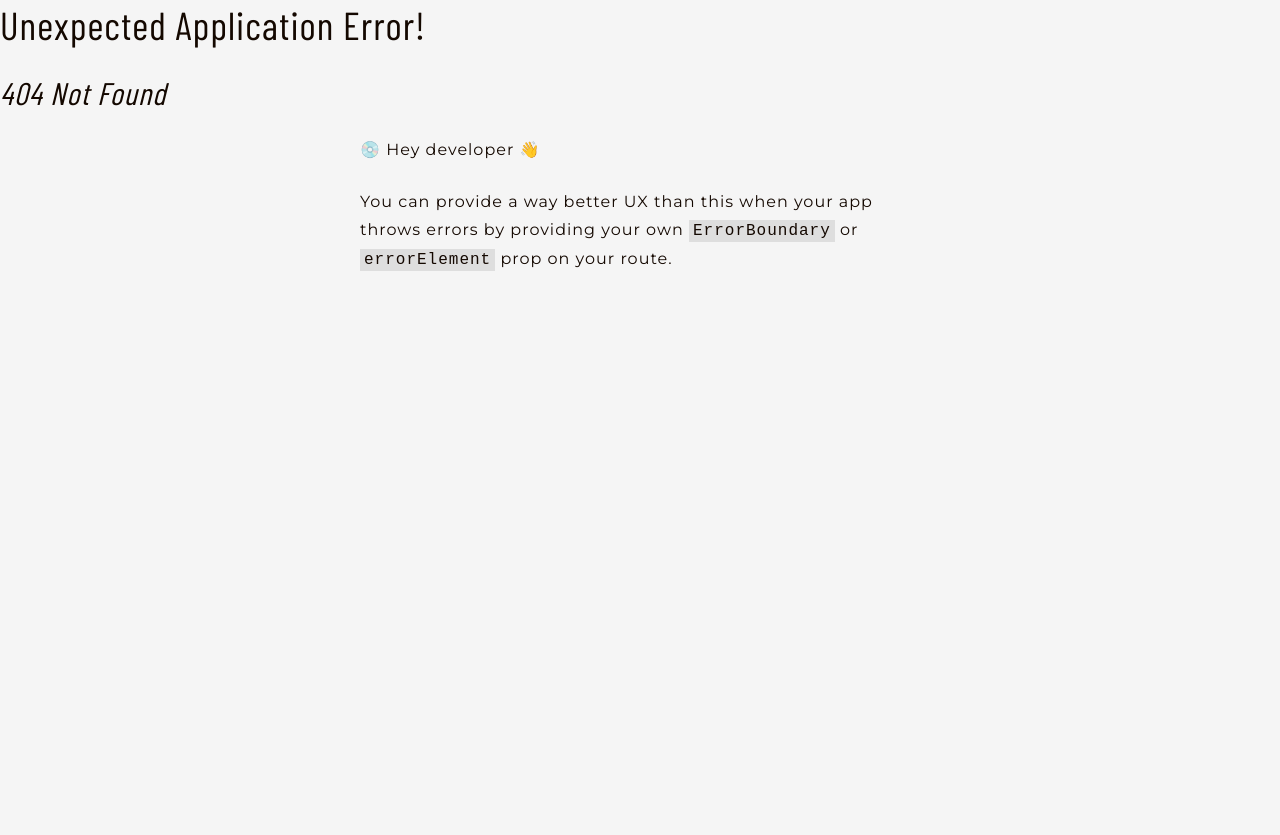
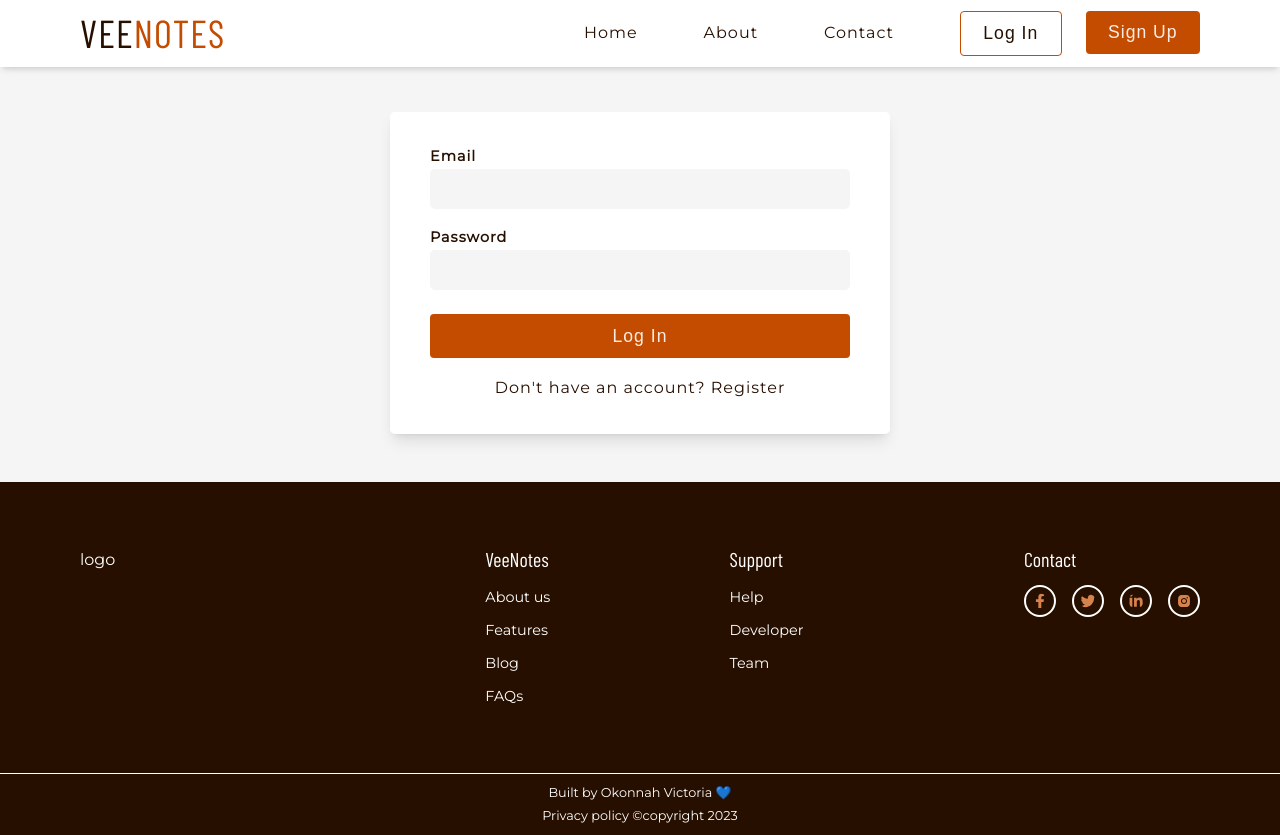
Before and after one commit to Vhickyy/Note-Client, a React (Vite) app: page /login in a window 1280 px wide. Before the commit this address had no page. Before the commit the page ends 800 px from the top, so only its background shows below. Built offline with nearby package versions, Linux system fonts and the light colour scheme.

Commit message:
created signup and login file

```diff
--- a/src/App.tsx
+++ b/src/App.tsx
@@ -1,7 +1,18 @@
 import Home from "./Pages/Home"
 import {createBrowserRouter,createRoutesFromElements,Route, RouterProvider} from "react-router-dom"
+import Layout from "./components/Shared/Layout"
+import Login from "./Pages/Login"
+import Signup from "./Pages/Signup"
 function App() {
-  const router = createBrowserRouter(createRoutesFromElements(<Route path="/" element={<Home/>}/>))
+  const router = createBrowserRouter(createRoutesFromElements(
+    <>
+      <Route path="/" element={<Layout/>}>
+        <Route index element={<Home/>}/>
+        <Route path="login" element={<Login/>}/>
+        <Route path="signup" element={<Signup/>}/>
+      </Route>
+    </>
+  ))
   return (
     <RouterProvider router={router}/>
   )
--- a/src/Pages/Home.tsx
+++ b/src/Pages/Home.tsx
@@ -1,8 +1,7 @@
 import Reviews from '../components/homeComponent/Reviews'
 import Details from '../components/homeComponent/Details'
 import Header from '../components/homeComponent/Header'
-import Pricing from '../components/homeComponent/Pricing'
-import Footer from '../components/homeComponent/Footer'
+import Pricing from '../components/homeComponent/Pricing';
 
 const Home = () => {
   return (
@@ -12,7 +11,6 @@ const Home = () => {
       <Details/>
       <Reviews/>
       <Pricing/>
-      <Footer/>
     </main>
     </>
   )
--- /dev/null
+++ b/src/Pages/Login.tsx
@@ -0,0 +1,69 @@
+import styled from "styled-components"
+import { Link } from "react-router-dom"
+const Login = () => {
+  return (
+    <Wrapper>
+      <form>
+        <div>
+          <label htmlFor="email">Email</label>
+          <input type="text" name="email" id="email"/>
+        </div>
+        <div>
+          <label htmlFor="password">Password</label>
+          <input type="password" name="password" id="password"/>
+        </div>
+        <button>Log In</button>
+        <p>Don't have an account? <Link to={"/signup"}>Register</Link></p>
+      </form>
+    </Wrapper>
+  )
+}
+
+export default Login
+
+const Wrapper = styled.div`
+padding-block: 7rem 3rem;
+/* letter-spacing: normal; */
+color: var(--primaryColor80);
+form{
+  background-color: white;
+  width: min(80%,var(--fixedWidth));
+  margin-inline: auto;
+  padding: 2rem 2.5rem;
+  border-radius: 0.3rem;
+  box-shadow: var(--shadowlg);
+  display: grid;
+  gap: 1rem;
+  font-size: .9rem;
+  label{
+    display: block;
+    font-weight: 600;
+  }
+  input{
+    width: 100%;
+    background-color: whitesmoke;
+    border: transparent;
+    height: 2.5rem;
+    font-size: 1rem;
+    padding: .5rem;
+    border-radius: .3rem;
+    /* outline: 2px solid var(--primaryColor); */
+    caret-color: var(--primaryColor);
+  }
+  button{
+    margin-top: .5rem;
+    width: 100%;
+  }
+  p{
+    margin: 0;
+    text-align: center;
+  }
+  input:focus{
+    outline: 2px solid var(--primaryColor70);
+  }
+  a{
+    color: var(--primaryColor80);
+  }
+}
+  /* height: 100vh; */
+`
--- /dev/null
+++ b/src/Pages/Signup.tsx
@@ -0,0 +1,106 @@
+import styled from "styled-components"
+import { Link } from "react-router-dom"
+const Signup = () => {
+  return (
+    <Wrapper>
+      <form>
+        <div className="flex">
+            <div>
+                <label htmlFor="first_name">First Name</label>
+                <input type="text" name="first_name" id="first_name"/>
+                {/* <p className="text_small">must be between 3 to 20 characters</p> */}
+            </div>
+            <div>
+                <label htmlFor="last_name">Last Name</label>
+                <input type="text" name="last_name" id="last_name"/>
+                {/* <p className="text_small">must be between 3 to 20 characters</p> */}
+            </div>
+        </div>
+        <div>
+          <label htmlFor="email">Email</label>
+          <input type="text" name="email" id="email"/>
+          {/* <p className="text_small">Enter a valid email address</p> */}
+        </div>
+        <div>
+          <label htmlFor="password">Password</label>
+          <input type="password" name="password" id="password"/>
+          {/* <p className="text_small">password too weak</p> */}
+        </div>
+        <div>
+          <label htmlFor="confirm_password">Confirm Password</label>
+          <input type="password" name="confirm_password" id="confirm_password"/>
+          {/* <p className="text_small">Password do not match</p> */}
+        </div>
+        <button>Register</button>
+        <p>Already have an account? <Link to={"/login"}>Log in</Link></p>
+      </form>
+    </Wrapper>
+  )
+}
+
+export default Signup
+
+const Wrapper = styled.div`
+padding-block: 7rem 3rem;
+/* letter-spacing: normal; */
+color: var(--primaryColor80);
+form{
+  background-color: white;
+  width: min(80%,var(--fixedWidth));
+  margin-inline: auto;
+  padding: 2rem 2.5rem;
+  border-radius: 0.3rem;
+  box-shadow: var(--shadowlg);
+  display: grid;
+  gap: 1rem;
+  font-size: .9rem;
+  .flex{
+    display: flex;
+    flex-direction: column;
+    gap: 1rem;
+  }
+  label{
+    display: block;
+    font-weight: 600;
+  }
+  input{
+    width: 100%;
+    background-color: whitesmoke;
+    border: transparent;
+    height: 2.5rem;
+    font-size: 1rem;
+    padding: .5rem;
+    border-radius: .3rem;
+    caret-color: var(--primaryColor);
+  }
+  button{
+    margin-top: .5rem;
+    width: 100%;
+  }
+  p{
+    margin: 0;
+    text-align: center;
+  }
+  .text_small{
+    text-align: start;
+    font-weight: 600;
+    color: var(--redText);
+  }
+  input:focus{
+    outline: 2px solid var(--primaryColor70);
+  }
+  a{
+    color: var(--primaryColor80);
+  }
+}
+@media screen and (min-width: 659px){
+    form{
+        .flex{
+            flex-direction: row;
+        }
+    }
+    .flex{
+        flex-direction: column;
+    }
+}
+`
--- /dev/null
+++ b/src/components/Navbar.tsx
@@ -0,0 +1,79 @@
+import { Link } from "react-router-dom";
+import { FaBars } from "react-icons/fa";
+import styled from "styled-components";
+const Navbar = () => {
+  return (
+    <Wrapper>
+        <div className="head">
+            <h2>VEE<span>NOTES</span></h2>
+            <FaBars className="icon ham"/>
+            <nav>
+                <Link to={"/"}>Home</Link>
+                <Link to={"#"}>About</Link>
+                <Link to={"#"}>Contact</Link>
+                <div className="btn-container">
+                    <Link to={"login"}><button className="login">Log in</button></Link>
+                    <Link to={"signup"}><button>sign up</button></Link>
+                </div>
+            </nav>
+        </div>
+    </Wrapper>
+  )
+}
+
+export default Navbar
+const Wrapper = styled.div`
+    color: var(--primaryColor80);
+    padding-block: .5rem;
+    position: fixed;
+    top: 0;
+    width: 100%;
+    /* background-color: var(--primaryColor80); */
+    background-color: white;
+    z-index: 100;
+    box-shadow: 0px 4px 6px -1px rgb(0 0 0/0.1), 0 4px 6px -4px rgb(0 0 0 / 0.1);
+    .head{
+        width: min(var(--maxWidth),90%);
+        margin-inline: auto;
+        display: flex;
+        align-items: center;
+        justify-content: space-between;
+        h2{
+            margin: 0;
+        }
+    }
+    nav{
+        display: none;
+    }
+    span{
+        color: var(--primaryColor);
+    }
+    .ham{
+        display: block;
+        width: 1.5rem;
+        height: 1.5rem;
+    }
+    .btn-container{
+        display: flex;
+        gap: 1.5rem;
+    }
+    .login{
+        background-color: transparent;
+        border: 1px solid var(--primaryColor);
+        color: var(--primaryColor80);
+    }
+    a{
+        color: var(--primaryColor80);
+    }
+    @media screen and (min-width:960px){
+        .ham{
+            display: none;
+        }
+        nav{
+            display: flex;
+            align-items: center;
+            width: 55%;
+            justify-content: space-between;
+        }
+    }
+`
--- /dev/null
+++ b/src/components/Shared/Layout.tsx
@@ -0,0 +1,15 @@
+import Navbar from '../Navbar'
+import { Outlet } from 'react-router-dom'
+import Footer from '../homeComponent/Footer'
+
+const Layout = () => {
+  return (
+    <>
+    <Navbar/>
+    <Outlet/>
+    <Footer/>
+    </>
+  )
+}
+
+export default Layout
--- a/src/components/homeComponent/Details.tsx
+++ b/src/components/homeComponent/Details.tsx
@@ -63,7 +63,11 @@ const Wrapper = styled.section`
         flex-direction: column;
         padding: 1rem 1rem;
         border-radius: 0.35rem;
-        height: 20rem;
         box-shadow: var(--shadowmd);
     }
+    @media screen and (min-width: 673px) {
+        .main{
+            width: min(var(--maxWidth),90%);
+        }
+    }
 `
--- a/src/components/homeComponent/Header.tsx
+++ b/src/components/homeComponent/Header.tsx
@@ -1,25 +1,11 @@
-import { Link } from "react-router-dom"
 import styled from "styled-components"
-import {FaBars} from "react-icons/fa";
 import hero from "../../assets/undrawhero.svg"
+import Navbar from "../Navbar";
 const Header = () => {
   return (
     <Wrapper>
-        <div className="navbody">
-            <div className="head">
-                <h1>VEE<span>NOTES</span></h1>
-                <FaBars className="icon ham"/>
-                <nav>
-                    <Link to={"/"}>Home</Link>
-                    <Link to={"#"}>About</Link>
-                    <Link to={"#"}>Contact</Link>
-                    <div className="btn-container">
-                        <button className="login">Log in</button>
-                        <button>sign up</button>
-                    </div>
-                </nav>
-            </div>
-        </div>
+
+        <Navbar />
         <div className="section">
             <div>
                 <h1>Secure your notes</h1>
@@ -40,13 +26,12 @@ const Wrapper = styled.header`
     background-color: var(--primaryColor80);
     color: var(--primaryColor10);
     padding-top: 5rem;
-    .navbody{
+     /* .navbody{
         padding-block: .5rem;
         position: fixed;
         top: 0;
         width: 100%;
         background-color: var(--primaryColor80);
-        /* background-color: white; */
         z-index: 100;
         box-shadow: 0px 4px 6px -1px rgb(0 0 0/0.1), 0 4px 6px -4px rgb(0 0 0 / 0.1);
     }
@@ -59,24 +44,24 @@ const Wrapper = styled.header`
         h1{
             margin: 0;
         }
-    }
-    nav{
+    } */
+    /* nav{
         display: none;
-    }
+    } */
     span{
         color: var(--primaryColor);
     }
-    .ham{
+    /* .ham{
         display: block;
-    }
-    .btn-container{
+    } */
+    /* .btn-container{
         display: flex;
         gap: 1.5rem;
     }
     .login{
         background-color: transparent;
         border: 1px solid var(--primaryColor);
-    }
+    } */
     .section{
         padding-block: 4rem 4rem;
         text-align: center;
--- a/src/components/homeComponent/Reviews.tsx
+++ b/src/components/homeComponent/Reviews.tsx
@@ -141,7 +141,7 @@ padding-block: 4.5rem;
     }
     @keyframes infiniteScroll {
         0%{
-            transform: translateY(0);
+            transform: translateY(0%);
         }
         100%{
             transform: translateY(-100%);
--- a/src/index.css
+++ b/src/index.css
@@ -40,7 +40,7 @@ html {
   --letterSpacing: 1px;
   --transition: all .3s ease-in-out;
   --maxWidth: 1120px;
-  --fixedWidth: 600px;
+  --fixedWidth: 500px;
   --shadowmd: 0px 4px 6px -1px rgb(0 0 0/0.1),
     0 2px 4px -2px rgb(0 0 0 / 0.1);
   --shadowlg: 0px 10px 15px -3px rgb(0 0 0/0.1),
```
Also changed, not shown: 1 other file (tests, documents, lock files or other folders).
